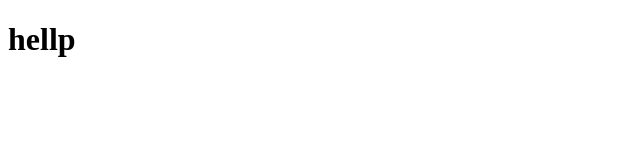
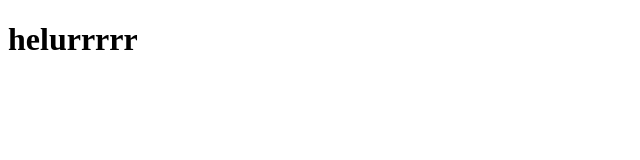
Before and after one commit to GuiLang9301/portfolio, a plain HTML site: page index.html in a window 1280 px wide. Shown: the whole page, without its empty margins (0-640 px from the left). Drawn offline with Linux system fonts and the light colour scheme.

Commit message:
Update index.html

```diff
--- a/index.html
+++ b/index.html
@@ -7,6 +7,6 @@
     <title>Document</title>
   </head>
   <body>
-    <h1>hellp</h1>
+    <h1>helurrrrr</h1>
   </body>
 </html>
```
